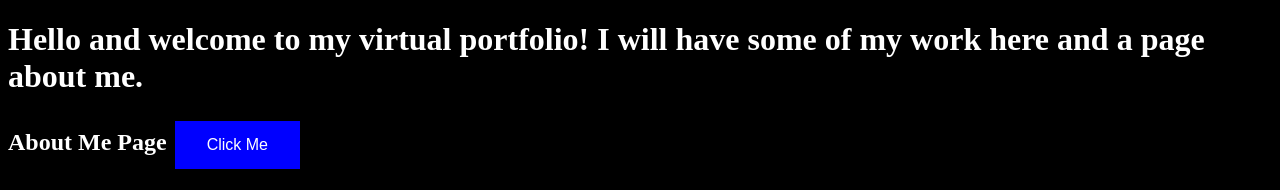
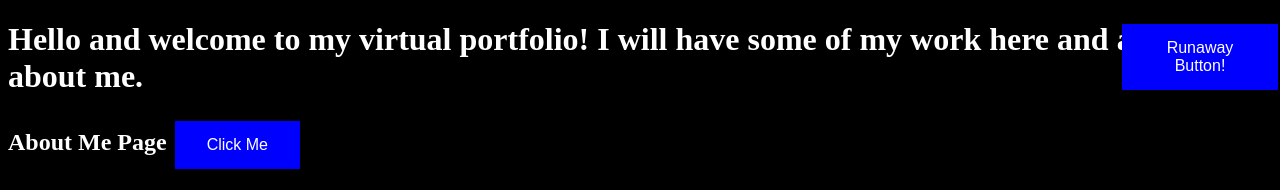
Before and after one commit to Conno26678/portfolioLive, a plain HTML site: page home.html in a window 1280 px wide. Shown: the top 190 px of the page. Drawn offline with Linux system fonts and the light colour scheme.

Commit message:
animated buttons

```diff
--- a/home.html
+++ b/home.html
@@ -27,6 +27,24 @@
         margin: 4px 2px;
         cursor: pointer;
     }
+    .buttonButton {
+        width: 160px;
+        height: 50px;
+        float: right;
+        top: -100px;
+        right: 0;
+        position: absolute;
+        animation: slideIn 2s forwards;
+    }
+
+    @keyframes slideIn {
+        from {
+            top: -100px;
+        }
+        to {
+            top: 0;
+        }
+    }
     .weez {
         float: left;
         bottom: 0;
@@ -45,6 +63,7 @@
     <h1>Hello and welcome to my virtual portfolio! I will have some of my work here and a page about me.</h1>
     <h2>About Me Page <a href='aboutMe.html'><button>Click Me</button></a></h2>
     <h2> Pew Pew Game <a href='game1.html'><button>Perchance a game?</button></a></h2>
+    <h2 class="buttonButton"> <a href='game2.html'><button>Runaway Button!</button></a></h2>
     <img class=connor src="img/connor2.png" alt="Connor Yeager" width="500" height="500">
     <iframe width="560" height="315" src="https://www.youtube.com/embed/SChnJDfmrSU?si=enimd23_tVkAHUzh" title="YouTube video player" frameborder="0" allow="accelerometer; autoplay; clipboard-write; encrypted-media; gyroscope; picture-in-picture; web-share" referrerpolicy="strict-origin-when-cross-origin" allowfullscreen></iframe>
     <iframe class=weez width="560" height="315" src="https://www.youtube.com/embed/MAREvZsLpO8?si=dVUQGqmlE0-6WPIU" title="YouTube video player" frameborder="0" allow="accelerometer; autoplay; clipboard-write; encrypted-media; gyroscope; picture-in-picture; web-share" referrerpolicy="strict-origin-when-cross-origin" allowfullscreen></iframe>
```
Also changed, not shown: index.html (+9 -4 lines).
